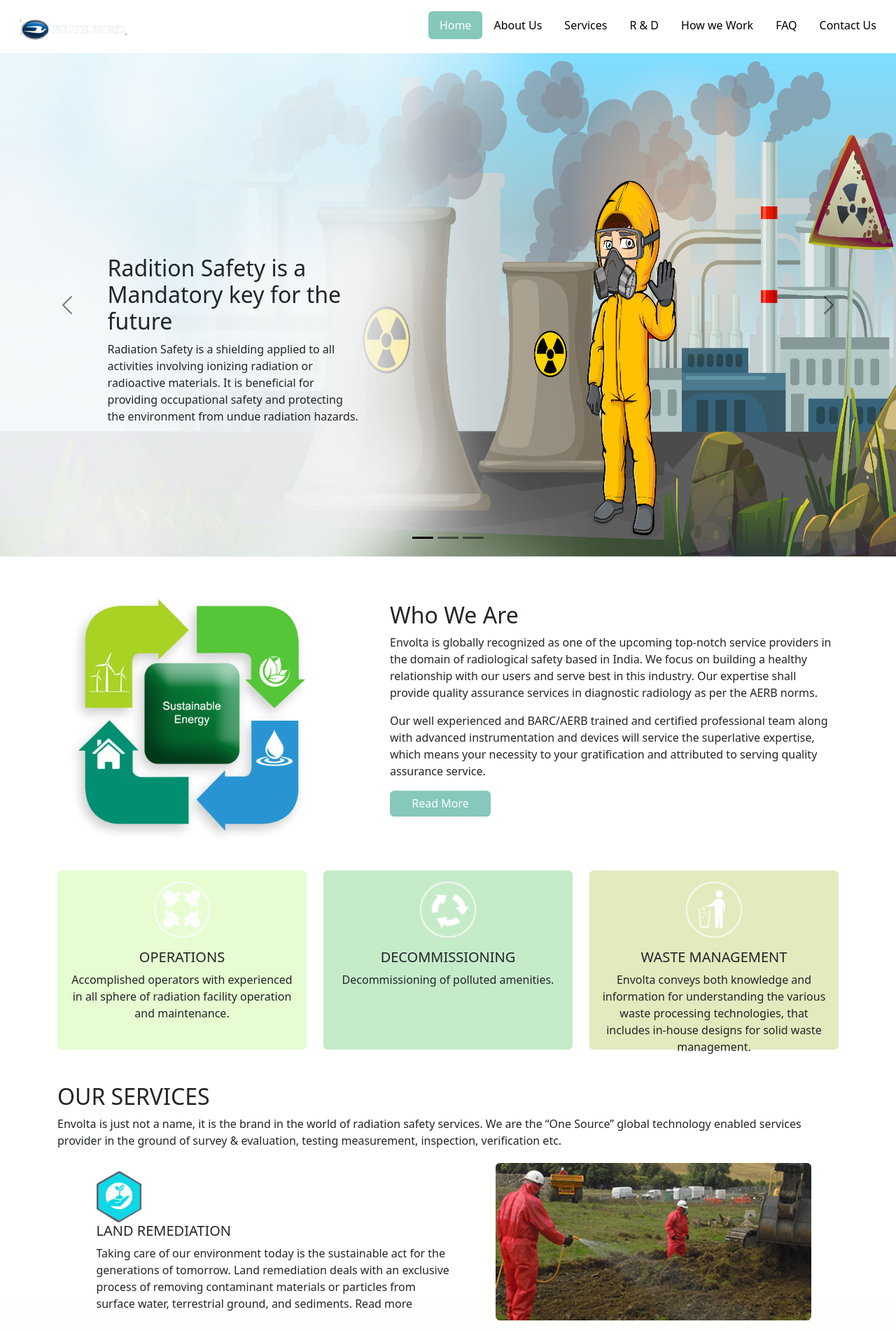
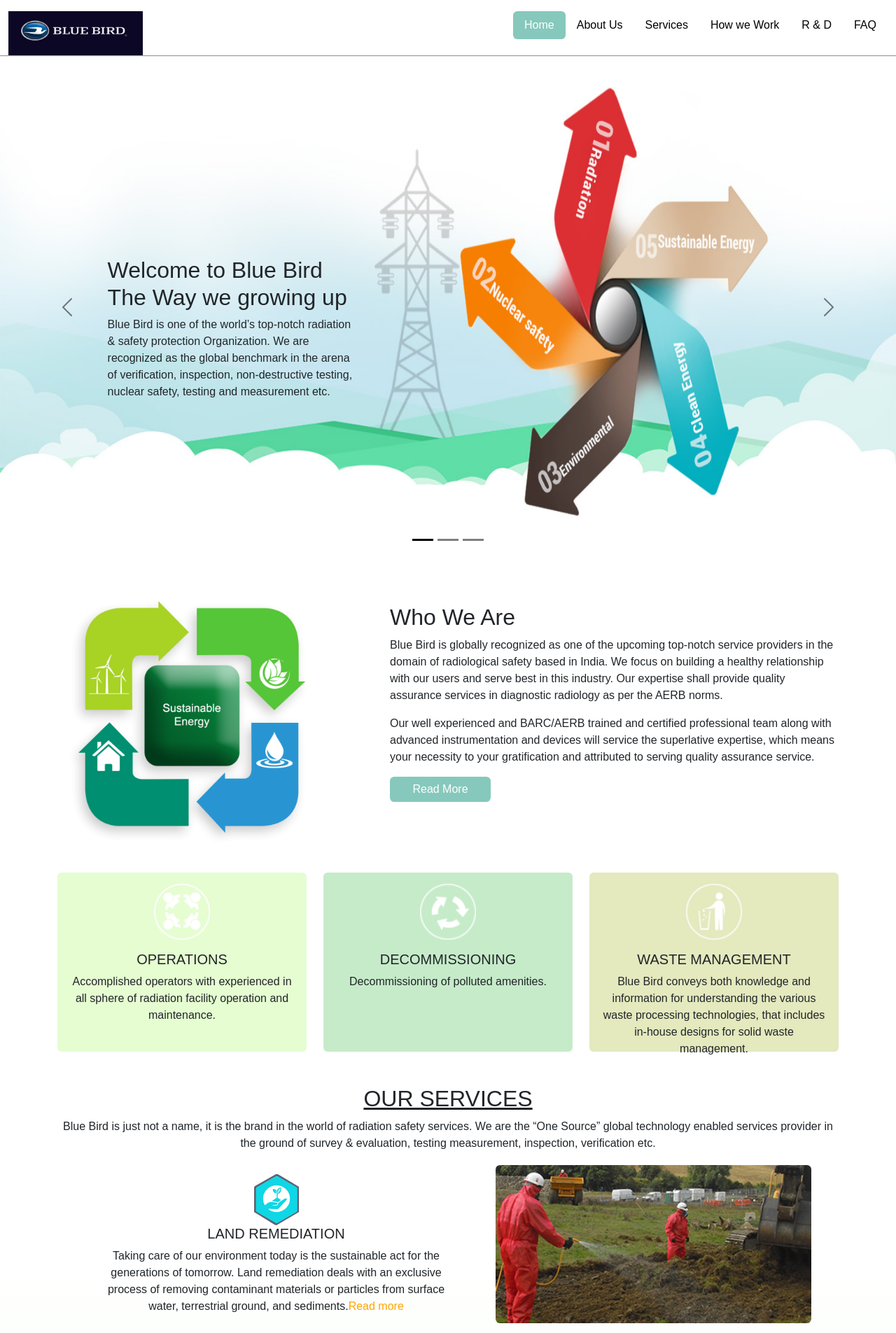
Before and after one commit to ShubhamSharma20061998/BlueBird, a React (Create React App) app: page /home in a window 1280 px wide. Shown: the top 1905 px of the page at 70% size. Built offline with nearby package versions, Linux system fonts and the light colour scheme.

Commit message:
second commit 08-06-23

```diff
--- a/src/components/banner_slideshow/Banner.jsx
+++ b/src/components/banner_slideshow/Banner.jsx
@@ -8,16 +8,16 @@
 const Banner = () => {
   const slideshow = [
     {
+      image: growingUp,
+      heading: "Welcome to Blue Bird The Way we growing up",
+      text_content:
+        "Blue Bird is one of the world’s top-notch radiation & safety protection Organization. We are recognized as the global benchmark in the arena of verification, inspection, non-destructive testing, nuclear safety, testing and measurement etc.",
+    },
+    {
       image: raditionSafety,
       heading: "Radition Safety is a Mandatory key for the future",
       text_content:
         "Radiation Safety is a shielding applied to all activities involving ionizing radiation or radioactive materials. It is beneficial for providing occupational safety and protecting the environment from undue radiation hazards.",
-    },
-    {
-      image: growingUp,
-      heading: "Welcome to Envolta The Way we growing up",
-      text_content:
-        "Envolta is one of the world’s top-notch radiation & safety protection Organization. We are recognized as the global benchmark in the arena of verification, inspection, non-destructive testing, nuclear safety, testing and measurement etc.",
     },
     {
       image: futureReadySaftey,
--- a/src/components/footer/Footer.jsx
+++ b/src/components/footer/Footer.jsx
@@ -10,54 +10,44 @@
     {
       icon: <MdOutlineLocationOn />,
       title: "Address",
-      text_content:
-        "PS Aviator Building, Suite No 208, NH12, Chinar Park, Kolkata :700136, West Bengal, India.",
+      text_content: "gate no 2 haro kali colony South Dumdum Kolkata 700030",
     },
     {
       icon: <MdOutlinePhone />,
       title: "Phone Number",
-      text_content:
-        "+91 8100162356  / +91 8100162357 Mon-Sat, 9 am until 7 pm.",
+      text_content: "+91 96090 61522",
     },
     {
       icon: <MdMailOutline />,
       title: "Mail Id",
-      text_content: "info@envolta.in We reply within 24 hours",
+      text_content: "info@Blue Bird.in We reply within 24 hours",
     },
   ];
   const quickLinks = [
     {
       title: "Home",
-      link: "#",
+      link: "/home",
     },
     {
       title: "About Us",
-      link: "#",
+      link: "/aboutus",
     },
     {
       title: "Services",
-      link: "#",
+      link: "/services",
     },
     {
       title: "How we work",
-      link: "#",
-    },
-    {
-      title: "Blog",
-      link: "#",
+      link: "/how-we-work",
     },
     {
       title: "FAQ",
-      link: "#",
+      link: "/research-developement",
     },
-    {
-      title: "Privacy Policy",
-      link: "#",
-    },
-    {
-      title: "Contact",
-      link: "#",
-    },
+    // {
+    //   title: "Contact",
+    //   link: "/FAQ",
+    // },
   ];
 
   return (
@@ -65,7 +55,7 @@
       <div className="footerContainer">
         <div className="container">
           <div className="row">
-            <div className="col">
+            <div className="col-4">
               <h5 className="heading">Contact Us</h5>
               {contactUs?.map(({ icon, title, text_content }) => {
                 return (
@@ -79,7 +69,7 @@
                 );
               })}
             </div>
-            <div className="col">
+            <div className="col-4">
               <h5 className="heading">Quick Links</h5>
               {quickLinks?.map(({ title, link }) => {
                 return (
@@ -90,14 +80,14 @@
                 );
               })}
             </div>
-            <div className="col">
+            {/* <div className="col">
               <h5 className="heading">locate us</h5>
-            </div>
+            </div> */}
           </div>
         </div>
       </div>
-      <div>
-        <h4>Copyrights © Envolta 2023 All Rights Reserved</h4>
+      <div className="copyright">
+        <h4>Copyrights © Blue Bird 2023 All Rights Reserved</h4>
       </div>
     </>
   );
--- a/src/components/footer/footer.css
+++ b/src/components/footer/footer.css
@@ -11,3 +11,10 @@
 .footerContainer .heading {
   margin-bottom: 1rem;
 }
+.copyright {
+  text-align: center;
+}
+.footerContainer .row {
+  align-items: center;
+  justify-content: space-evenly;
+}
--- a/src/components/landingPageBody/LandingPageBody.jsx
+++ b/src/components/landingPageBody/LandingPageBody.jsx
@@ -17,6 +17,7 @@
 import testingIcon from "../../assets/testing-1.png";
 import legiationSupport from "../../assets/14-litigation-101.jpg";
 import legiationSupportIcon from "../../assets/litigation-1.png";
+import { useNavigate } from "react-router-dom";
 
 const LandingPageBody = () => {
   const cardsInfo = [
@@ -35,9 +36,10 @@
       image: WASTEMANAGEMENT,
       title: "WASTE MANAGEMENT",
       text_content:
-        "Envolta conveys both knowledge and information for understanding the various waste processing technologies, that includes in-house designs for solid waste management.",
+        "Blue Bird conveys both knowledge and information for understanding the various waste processing technologies, that includes in-house designs for solid waste management.",
     },
   ];
+  const navigate = useNavigate();
   return (
     <>
       {/* whoWeAreContainer starts */}
@@ -53,7 +55,7 @@
           <div className="col-7 whoWeAreTextContent">
             <h2>Who We Are</h2>
             <p>
-              Envolta is globally recognized as one of the upcoming top-notch
+              Blue Bird is globally recognized as one of the upcoming top-notch
               service providers in the domain of radiological safety based in
               India. We focus on building a healthy relationship with our users
               and serve best in this industry. Our expertise shall provide
@@ -67,7 +69,12 @@
               to your gratification and attributed to serving quality assurance
               service.
             </p>
-            <button className="readMoreBtn">Read More</button>
+            <button
+              className="readMoreBtn"
+              onClick={() => navigate("/aboutus")}
+            >
+              Read More
+            </button>
           </div>
         </div>
       </div>
@@ -96,7 +103,7 @@
         <div className="ourServiceContainer container">
           <h2>OUR SERVICES</h2>
           <p>
-            Envolta is just not a name, it is the brand in the world of
+            Blue Bird is just not a name, it is the brand in the world of
             radiation safety services. We are the “One Source” global technology
             enabled services provider in the ground of survey & evaluation,
             testing measurement, inspection, verification etc.
@@ -116,7 +123,7 @@
                     for the generations of tomorrow. Land remediation deals with
                     an exclusive process of removing contaminant materials or
                     particles from surface water, terrestrial ground, and
-                    sediments. Read more
+                    sediments.<span className="readMore">Read more</span>
                   </Card.Text>
                 </Card.Body>
               </Card>
@@ -151,7 +158,7 @@
                     travels in invisible waves or rays. When an emission of
                     energy occurs as electromagnetic waves or as atomic energy,
                     the energy is conveyed in the form of waves or streams of
-                    particles. Read more
+                    particles.<span className="readMore">Read more</span>
                   </Card.Text>
                 </Card.Body>
               </Card>
@@ -172,7 +179,7 @@
                     government as well as our concern to safeguard our natural
                     environment. The practice of protecting the atmosphere from
                     the harmful influence is typically known as Environmental
-                    protection. Read more
+                    protection.<span className="readMore">Read more</span>
                   </Card.Text>
                 </Card.Body>
               </Card>
@@ -206,7 +213,7 @@
                     A borescope allows the examiner to examine the places that
                     are otherwise inaccessible by the naked eyes. A borescope is
                     a valuable optical tool and especially designed for
-                    non-destructive testing. Read more
+                    non-destructive testing.<span className="readMore">Read more</span>
                   </Card.Text>
                 </Card.Body>
               </Card>
@@ -226,7 +233,8 @@
                     A testing analysis is a technique used for examining the
                     material in the laboratory. Certified laboratory
                     professionals carry out the testing analysis in the domain
-                    of fuel, oils and aviation hydraulic fluids. Read more
+                    of fuel, oils and aviation hydraulic fluids.
+                    <span className="readMore">Read more</span>
                   </Card.Text>
                 </Card.Body>
               </Card>
@@ -260,7 +268,7 @@
                     “Litigation Support” aid Plaintiff or Defendant in the
                     matter of the pending, existing and/or future Litigation. It
                     deals mainly with the subjects associated to quantification
-                    of economic damage. Read more
+                    of economic damage.<span className="readMore">Read more</span>
                   </Card.Text>
                 </Card.Body>
               </Card>
@@ -272,11 +280,11 @@
       {/* why believe us starts */}
       <div className="whyBelieveUs">
         <div className="container whyBelieveUsContainer">
-          <h2>Why Believe In Us!</h2>
           <div className="row">
-            <div className="col-6 textContent">
+            <div className="col-9 textContent">
+              <h2>Why Believe In Us!</h2>
               <p>
-                Envolta is a government registered organization and serving
+                Blue Bird is a government registered organization and serving
                 across the sphere for the welfare of the environment and people.
               </p>
               <p>
@@ -289,17 +297,17 @@
                 also in the UK, USA, and Switzerland.
               </p>
             </div>
-            <div className="col-5 video">
+            {/* <div className="col-5 video">
               <iframe
                 width="563"
                 height="317"
                 src="https://www.youtube.com/embed/ojN1CL1rYjo"
-                title="Brief about Envolta Radiation Protection and Detection Services"
+                title="Brief about Blue Bird Radiation Protection and Detection Services"
                 frameborder="0"
                 allow="accelerometer; autoplay; clipboard-write; encrypted-media; gyroscope; picture-in-picture; web-share"
                 allowfullscreen
               ></iframe>
-            </div>
+            </div> */}
           </div>
         </div>
       </div>
--- a/src/components/landingPageBody/landingPageBody.css
+++ b/src/components/landingPageBody/landingPageBody.css
@@ -64,6 +64,7 @@
 }
 .ourServiceContainer {
   margin-bottom: 1rem;
+  text-align: center;
 }
 .servicesCardsSideImage {
   border: none;
@@ -78,3 +79,9 @@
   align-items: center;
   justify-content: space-evenly;
 }
+.ourServiceContainer h2 {
+  text-decoration: underline;
+}
+.readMore {
+  color: orange;
+}
--- a/src/components/navbar/Navbar.jsx
+++ b/src/components/navbar/Navbar.jsx
@@ -1,4 +1,4 @@
-import React from "react";
+import React, { useState } from "react";
 import Nav from "react-bootstrap/Nav";
 import logo from "../../assets/logo.png";
 import "./Navbar.css";
@@ -8,11 +8,13 @@
     { name: "Home", href: "/home" },
     { name: "About Us", href: "/aboutus" },
     { name: "Services", href: "/services" },
-    { name: "R & D", href: "/how-we-work" },
-    { name: "How we Work", href: "/research-developement" },
+    { name: "How we Work", href: "/how-we-work" },
+    { name: "R & D", href: "/research-developement" },
     { name: "FAQ", href: "/FAQ" },
-    { name: "Contact Us", href: "#" },
+    // { name: "Contact Us", href: "#" },
   ];
+  const [active, setActive] = useState(navItemsList[0].href);
+  console.log(active);
   return (
     <div>
       <div className="container-fluid navbar_container">
@@ -21,11 +23,21 @@
             <img className="logo" src={logo} alt="LOGO" />
           </div>
           <div className="col-8">
-            <Nav className="nav_Items" variant="pills" defaultActiveKey="/home">
+            <Nav
+              className="nav_Items"
+              variant="pills"
+              defaultActiveKey={active}
+              activeKey={active}
+              onSelect={key => {
+                setActive(key);
+              }}
+            >
               {navItemsList?.map(({ href, name }) => {
                 return (
                   <Nav.Item key={href}>
-                    <Nav.Link href={href}>{name}</Nav.Link>
+                    <Nav.Link href={href} eventKey={href}>
+                      {name}
+                    </Nav.Link>
                   </Nav.Item>
                 );
               })}
--- a/src/index.css
+++ b/src/index.css
@@ -2,4 +2,5 @@
   margin: 0;
   padding: 0;
   box-sizing: border-box;
+  font-family: "Poppins", sans-serif;
 }
--- a/src/pages/aboutUs/AboutUs.jsx
+++ b/src/pages/aboutUs/AboutUs.jsx
@@ -13,7 +13,7 @@
       <section className="aboutUsTextContent container">
         <h1>We Shield to Yield, a Radiation risk-free Environment</h1>
         <h4>
-          Step ahead with ENVOLTA and let our earth stay “Alive and Kicking”
+          Step ahead with Blue Bird and let our earth stay “Alive and Kicking”
         </h4>
         <p>
           The world is spinning too fast and is undoubtedly heading towards a
@@ -22,7 +22,7 @@
           pollution and radiation. Today, every nook and cranny is exposed to
           radiation. As a result, the chances of irreversible radiation damage
           to both human beings and environment cannot be ruled out. Radiation
-          safety and protection is the need of the hour.“ENVOLTA” means
+          safety and protection is the need of the hour.“Blue Bird” means
           something that shrouds you in, for safety. We strive to save you and
           your loved ones from radiation hazards. We are one among the world’s
           top-notch radiation service providers. Now we are looking forward to
@@ -51,7 +51,7 @@
         </p>
         <h6>Our Values:</h6>
         <p>
-          ENVOLTA values your trust and never compromises on radiation safety.
+          Blue Bird values your trust and never compromises on radiation safety.
           We conduct authentic testing via trusted equipment.For best results
           the sessions are also conducted with stakeholders and investors.
         </p>
--- a/src/pages/howWeWork/HowWeWork.css
+++ b/src/pages/howWeWork/HowWeWork.css
@@ -1,4 +1,4 @@
-.banner {
+.HowWeWorkbanner {
   width: 100%;
   height: 65vh;
   background-image: url("../../assets/how-we-work.jpg");
--- a/src/pages/howWeWork/HowWeWork.jsx
+++ b/src/pages/howWeWork/HowWeWork.jsx
@@ -10,7 +10,7 @@
 const HowWeWork = () => {
   return (
     <div>
-      <section className="banner"></section>
+      <section className="HowWeWorkbanner"></section>
       <div className="container howWeWorkTextContent">
         <h3>
           We are a team of certified professionals with proven expertise and
@@ -18,7 +18,7 @@
           ensure your safety from ionizing effects of radiation.
         </h3>
         <div className="row">
-          <div className="col-3">
+          <div className="col-2">
             <img src={raditionSurvey} alt="raditionSurvey" />
           </div>
           <div className="col-9">
@@ -32,7 +32,7 @@
           </div>
         </div>
         <div className="row">
-          <div className="col-3">
+          <div className="col-2">
             <img src={inspectionReport} alt="inspectionReport" />
           </div>
           <div className="col-9">
@@ -49,7 +49,7 @@
           </div>
         </div>
         <div className="row">
-          <div className="col-3">
+          <div className="col-2">
             <img
               src={radiationProtectionandSafetySolution}
               alt="radiationProtectionandSafetySolution"
@@ -58,7 +58,7 @@
           <div className="col-9">
             <h5>Radiation Protection and Safety Solution:</h5>
             <p>
-              The term “ENVOLTA” in Portuguese means encased in or wrapped in.
+              The term “Blue Bird” in Portuguese means encased in or wrapped in.
               We shield you and your loved ones from hazardous radiation. Our
               integrated approach to radiation protection and safety makes us a
               trustworthy name in the service domain. Our specialists will
@@ -69,7 +69,7 @@
           </div>
         </div>
         <div className="row">
-          <div className="col-3">
+          <div className="col-2">
             <img src={PostInspectionReview} alt="PostInspectionReview" />
           </div>
           <div className="col-9">
@@ -86,7 +86,7 @@
           </div>
         </div>
         <div className="row">
-          <div className="col-3">
+          <div className="col-2">
             <img src={OurFacilities} alt="OurFacilities" />
           </div>
           <div className="col-9">
@@ -101,7 +101,7 @@
           </div>
         </div>
         <div className="row">
-          <div className="col-3">
+          <div className="col-2">
             <img
               src={secureyoufromradiationrisks}
               alt="secureyoufromradiationrisks"
--- a/src/pages/r&d/RAndD.css
+++ b/src/pages/r&d/RAndD.css
@@ -1,4 +1,4 @@
-.banner {
+.RAndDbanner {
   width: 100%;
   height: 65vh;
   background-image: url("../../assets/research-development.png");
--- a/src/pages/r&d/RAndD.jsx
+++ b/src/pages/r&d/RAndD.jsx
@@ -6,13 +6,13 @@
 const RAndD = () => {
   return (
     <div>
-      <section className="banner"></section>
+      <section className="RAndDbanner"></section>
       <section className="container RAndDTextContent">
         <h2>An Overview</h2>
         <p>
           The field of radiation safety and protection involves consistent and
           rigorous research coupled with subsequent development of ideas to
-          safeguard the general interest. We at Envolta strongly believe in
+          safeguard the general interest. We at Blue Bird strongly believe in
           putting our expertise in R&D to come up with revolutionary output that
           resonates with both quality and safety norms. Our company is
           registered with AERB and our competent team of researchers aims at
@@ -28,7 +28,7 @@
               The major pollutants in the physical world are either gaseous in
               nature and sometimes these can be radioactive as well for example
               Radon is a radioactive gas that cannot be detected without
-              appropriate testing. At Envolta we focus on providing reliable
+              appropriate testing. At Blue Bird we focus on providing reliable
               services to ensure radiation safety and protection. Moreover, we
               are committed to enhance our sources so that efficiency could be
               sustained at an affordable price. Hence, our strategy is to secure
@@ -50,7 +50,7 @@
           <div className="col-8">
             <h3>Our Domain Of Research And Development</h3>
             <p>
-              Envolta Research and Development team excels in research and
+              Blue Bird Research and Development team excels in research and
               development concerned to the following sectors of radiation safety
               and protection.
             </p>
```
Also changed, not shown: src/assets/logo.png.
